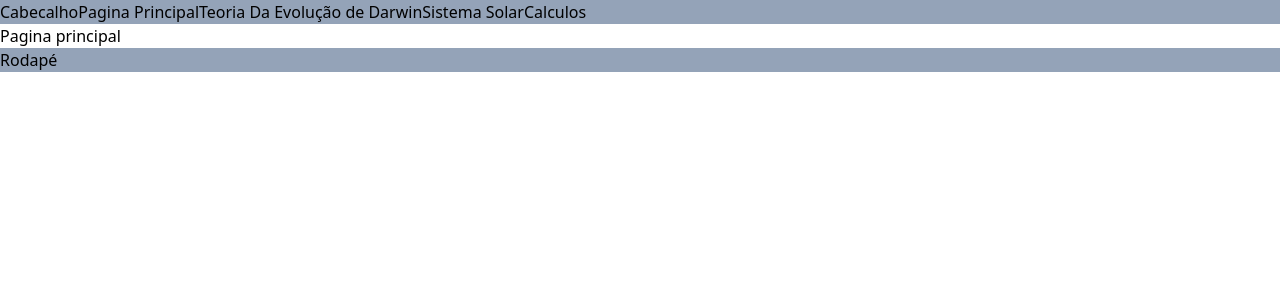
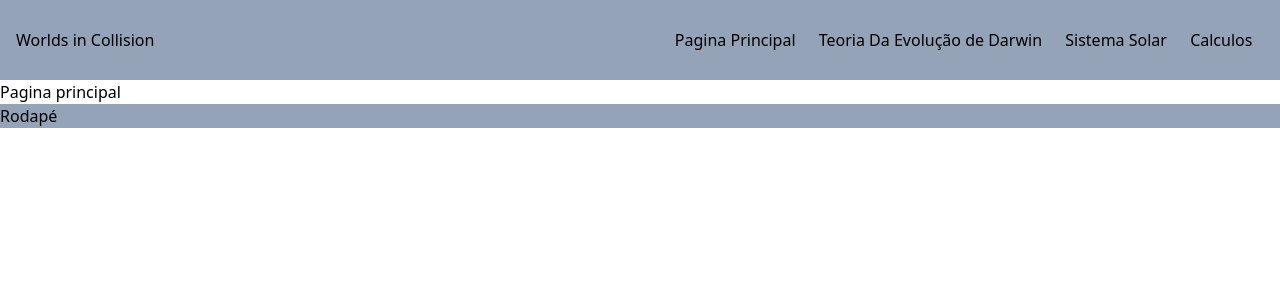
Before and after one commit to gustavodscruz/worlds-in-a-coliision, a Next.js app: page / in a window 1280 px wide. Shown: the top 300 px of the page. Built offline with nearby package versions, Linux system fonts and the light colour scheme.

Commit message:
feito o css do header

```diff
--- a/src/components/Cabecalho/Cabecalho.tsx
+++ b/src/components/Cabecalho/Cabecalho.tsx
@@ -3,8 +3,8 @@ import Menu from "../Menu/Menu"
 const Cabecalho = ()=>{
 
     return(
-        <header className="flex flex-row bg-slate-400 w-full">
-            <h1>Cabecalho</h1>
+        <header className="flex flex-row items-center px-4 bg-slate-400 w-full h-[5rem] justify-between">
+            <h1>Worlds in Collision</h1>
             <Menu></Menu>
         </header>
     )
--- a/src/components/Menu/Menu.tsx
+++ b/src/components/Menu/Menu.tsx
@@ -3,7 +3,7 @@ import Link from "next/link"
 const Menu = ()=>{
 
     return(
-        <nav>
+        <nav className="flex w-1/2 flex-row justify-around">
             <Link href={"/"}></Link>
             <Link href={"/catastrofismo"}>Pagina Principal</Link>
             <Link href={"/darwin"}>Teoria Da Evolução de Darwin</Link>
```
